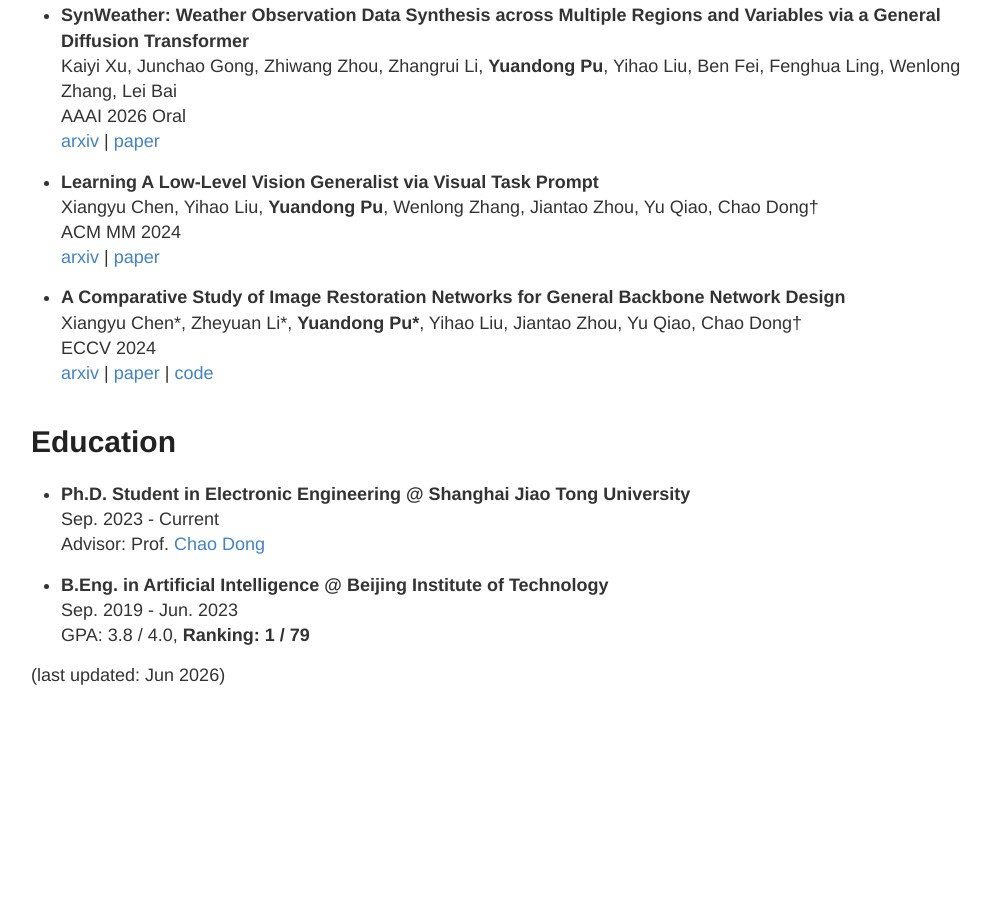
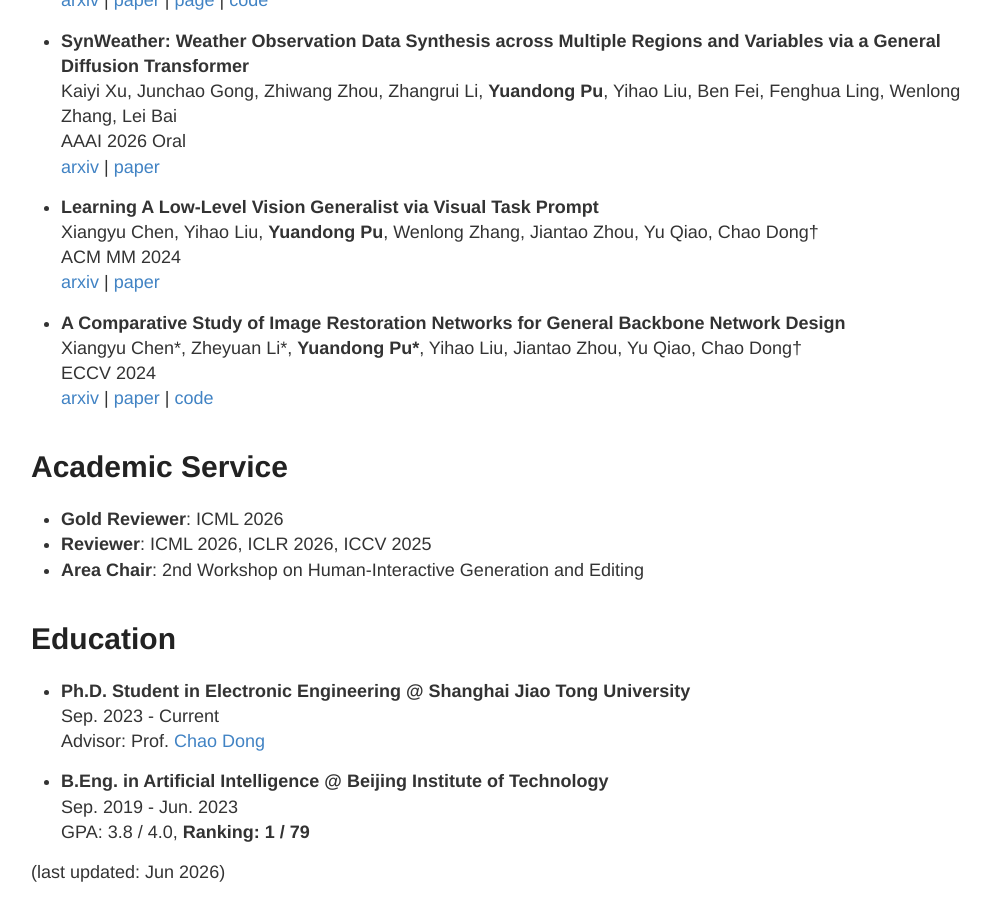
Before and after one commit to Andrew0613/Andrew0613.github.io, a Jekyll site: the page built from index.md, in a window 1280 px wide and 900 px high, scrolled down 2594 px. Shown: the whole window, without its empty margins (129-1119 px from the left). Built offline with Jekyll 4.4.1, drawn with Linux system fonts in a browser that asks for light colours; before the commit the page ends 3297 px from its top, so only the background shows below that; some of the changed text lies outside the part shown.

Commit message:
Update ICML 2026 reviewer service

```diff
--- a/index.md
+++ b/index.md
@@ -12,6 +12,7 @@
 
 # News
 - **2026-06**: One paper was accepted to ECCV 2026.
+- **2026-05**: Recognized as a Gold Reviewer for ICML 2026.
 - **2026-05**: Three papers were accepted to ICML 2026.
 - **2026-02**: One paper was accepted to CVPR 2026.
 - **2026-01**: Four papers were accepted to ICLR 2026.
@@ -99,6 +100,12 @@
     ECCV 2024 <br>
     [arxiv](https://arxiv.org/abs/2310.11881) | [paper](https://arxiv.org/abs/2310.11881) | [code](https://github.com/Andrew0613/X-Restormer)
 
+# Academic Service
+
+- **Gold Reviewer**: ICML 2026
+- **Reviewer**: ICML 2026, ICLR 2026, ICCV 2025
+- **Area Chair**: 2nd Workshop on Human-Interactive Generation and Editing
+
 # Education
 
 - **Ph.D. Student in Electronic Engineering @ Shanghai Jiao Tong University** <br>
```
